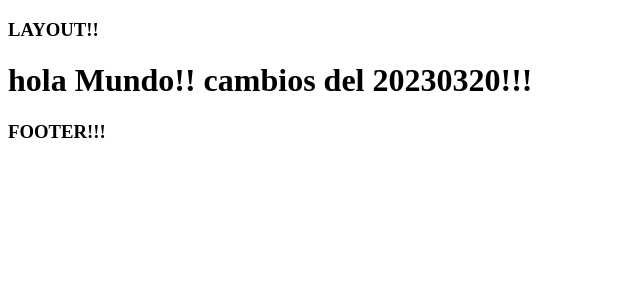
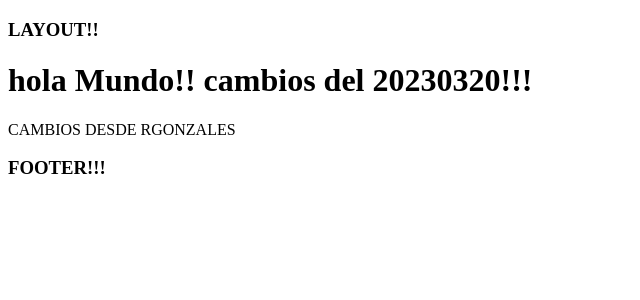
Before and after one commit to romel-gonzales/nextjstest, a Next.js app: page / in a window 1280 px wide. Shown: the top 300 px of the page, without its empty margins (0-640 px from the left). Built offline with nearby package versions, Linux system fonts and the light colour scheme.

Commit message:
cambio desde maquina RGONZALES 01:10pm

```diff
--- a/pages/index.js
+++ b/pages/index.js
@@ -5,5 +5,6 @@ import Layout from '../components/Layout'
 export default function Home(){
 	return <Layout>
 		<h1>hola Mundo!! cambios del 20230320!!!</h1>
+		<p>CAMBIOS DESDE RGONZALES</p>
 	</Layout>
 }
```
